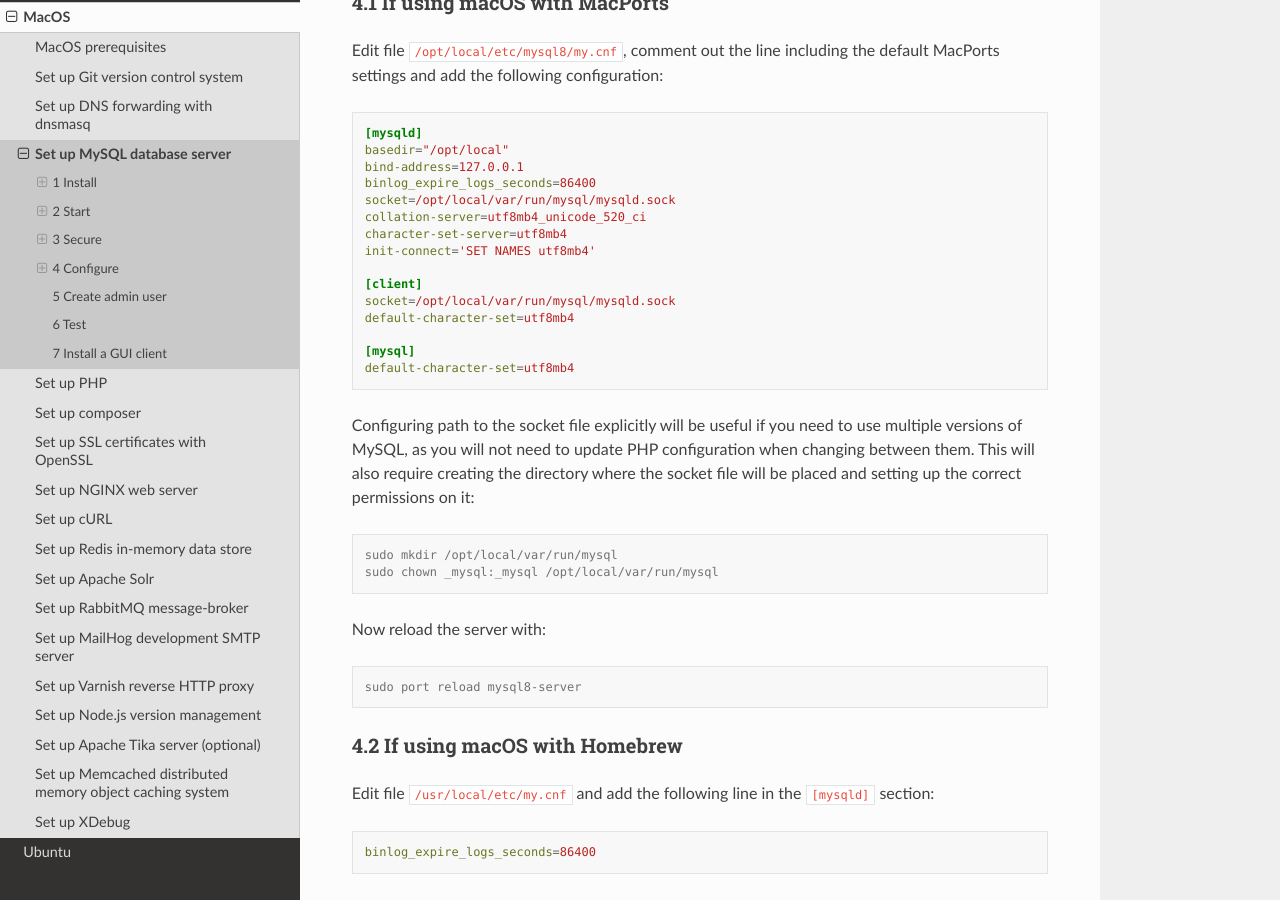
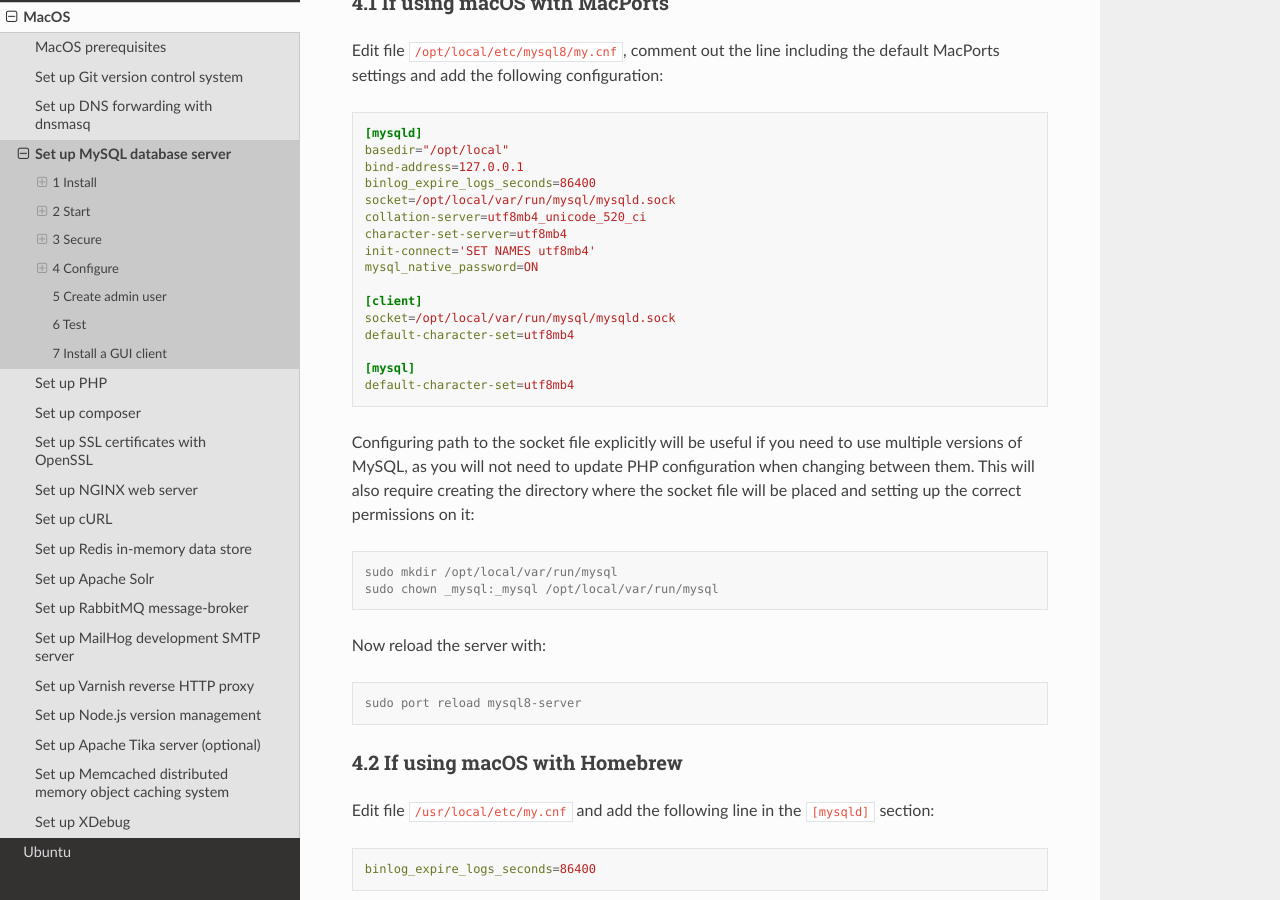
Before and after one commit to netgen/local-development-setup, a Sphinx documentation site: the page built from docs/source/macos/mysql.rst, in a window 1280 px wide and 900 px high, scrolled down 2210 px. Built offline with Sphinx 7.4.7 and the Read the Docs theme 3.1.0, drawn with Linux system fonts in a browser that asks for light colours; formulas are drawn with MathJax 3.

Commit message:
Add mysql_native_password setting for mysql 8.4

```diff
--- a/docs/source/macos/mysql.rst
+++ b/docs/source/macos/mysql.rst
@@ -130,6 +130,7 @@ configuration:
    collation-server=utf8mb4_unicode_520_ci
    character-set-server=utf8mb4
    init-connect='SET NAMES utf8mb4'
+   mysql_native_password=ON
 
    [client]
    socket=/opt/local/var/run/mysql/mysqld.sock
```
